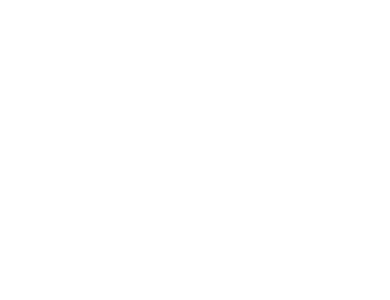
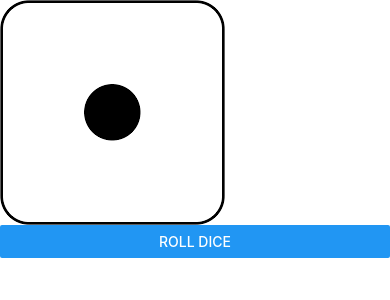
Before and after one commit to redhawk5200/Calculator-App, a React Native app: screen / in a window 390 px wide. Shown: the top 300 px of the page. Built offline with nearby package versions, Linux system fonts and the light colour scheme.

Commit message:
Dice generator app.

```diff
--- a/App.js
+++ b/App.js
@@ -18,16 +18,27 @@
 import styles from './styles';
 
 export default function App() {
+  const [dice, setDice] = useState(0);
+
+  const images = {
+    pics: {
+      '0':require('./assets/1.jpg'),
+      '1':require('./assets/2.jpg'),
+      '2':require('./assets/3.jpg'),
+      '3':require('./assets/4.jpg'),
+      '4':require('./assets/5.jpg'),
+      '5':require('./assets/6.jpg'),
+    }
+  }
 
   return (
     <View style={styles.container}>
-      <View>
-        <Image style={styles.image} source={require('./assets/image1.jpg')}/>
-      </View>
+      <Image source={images.pics[dice]}/>
+      <Button title='Roll Dice' onPress={()=>setDice(Math.floor(Math.random()*6))}/>
     </View>
   );
 }
 
 
 //<Text>Hello world kadnoasoasdajoidasj</Text>
-//<StatusBar style="auto" />j
+////<StatusBar style="auto" />j
--- a/styles.js
+++ b/styles.js
@@ -16,10 +16,11 @@
     button: {
         backgroundColor: 'blue',
         textDecorationColor: 'red',
-        padding: 60,
+        paddingTop: 60,
+        margin:20,
     },
     image: {
         height: '100%',
-        width: '100%'
+        width: '50%'
     }
   });
```
